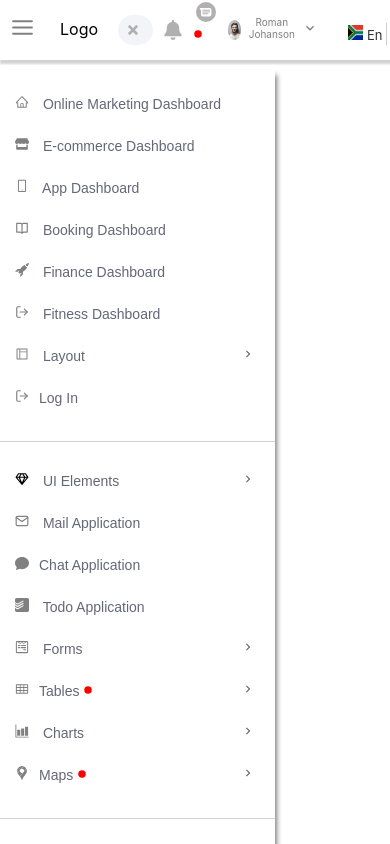
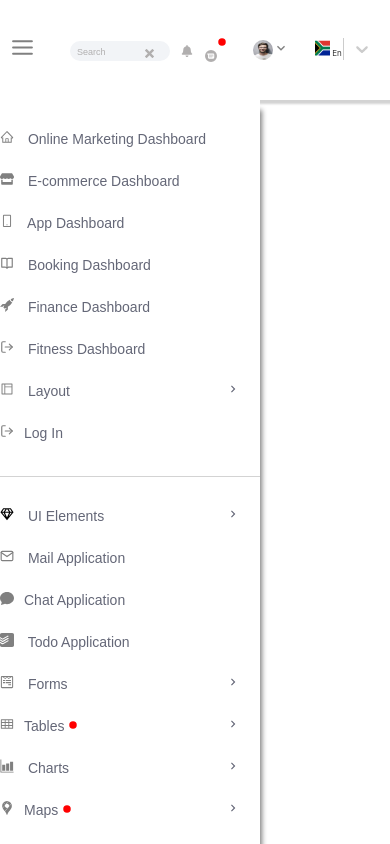
Before and after one commit to Zaibi727/Collection-of-Designs, a React (Create React App) app: page /teams in a window 390 px wide. Built offline with nearby package versions, Linux system fonts and the light colour scheme.

Commit message:
Update thirtyFirst.module.css

```diff
--- a/src/components/ThirtyFirst/thirtyFirst.module.css
+++ b/src/components/ThirtyFirst/thirtyFirst.module.css
@@ -316,7 +316,7 @@ box-shadow: 2px 2px 6px 5px lightgrey;
     margin-left: -15px;
 }
 
-@media only screen and (max-width: 768px){
+@media only screen and (max-width: 850px){
     .topBarWrapper{
         display: flex;
         justify-content: space-between;
@@ -354,7 +354,7 @@ box-shadow: 2px 2px 6px 5px lightgrey;
     .topbarDiv2 input{
         max-width: 150px;
         width: 100%;
-        padding: 7px 25px 7px 10px;
+        padding: 7px 30px 7px 10px;
     }
     .multi{
         font-size: 10px;
@@ -364,7 +364,7 @@ box-shadow: 2px 2px 6px 5px lightgrey;
         margin-top: 5px;
     }
     .topbarDiv4 button{
-        font-size: 20px;
+        font-size: 15px;
     }
     .topbarDiv5{
         display: flex;
@@ -428,3 +428,280 @@ box-shadow: 2px 2px 6px 5px lightgrey;
     font-weight: 500;
 }
 }
+@media only screen and (max-width: 600px){
+    .topBarWrapper{
+        display: flex;
+        justify-content: space-between;
+        align-items: center;
+        padding: 5px 10px;
+        width: 100%;
+        position: fixed;
+        height: 60px;
+       box-shadow: 2px 2px 2px 2px lightgrey;
+    }
+
+    .container{
+        width: 100%;
+        height: 100%;
+    }
+    .topbarDiv2{
+        margin-left: 10px !important;
+    }
+    .topbarDiv3{
+        margin-left:5px !important;
+    }
+    .topbarDiv4{
+        margin-left: 5px !important;
+    }
+    .topbarDiv5{
+        margin-left: 5px !important;
+    }
+    .topbarDiv6{
+        margin-left: 10px !important;
+    }
+
+    .hum{
+        font-size: 25px;
+        margin-right: 25px;
+    }
+    .topbarDiv2 input{
+        max-width: 120px;
+        width: 100%;
+        padding: 7px 35px 7px 7px;
+    }
+    .multi{
+        font-size: 10px;
+    }
+    .topbarDiv3 button{
+        font-size: 12px;
+    }
+    .topbarDiv4 button{
+        font-size: 12px;
+    }
+    .topbarDiv5{
+        display: flex;
+       align-items: center;
+    }
+    .topbarDiv5 img{
+        width: 20px;
+        height: 20px;
+    }
+    .topbarDiv5 p{
+        font-size: 10px;
+        margin-right: 4px;
+        margin-left: 4px;
+        display: none;
+        position: absolute;
+    }
+    .flagSelect{
+        width: 75px !important;
+        height: 30px !important;
+        display: flex;
+        font-size: 8px;
+        justify-content: space-between;
+        flex-direction: row;
+        margin-top: -10px;
+    }
+
+    .notificationDiv{
+        width: 150px;
+        margin-left: -100px;
+    }
+.NotiMessage{
+    display: flex;
+    justify-content: space-between;
+    padding: 10px 5px 10px 5px;
+}
+.NotiMessageDiv1{
+    display: flex;
+    text-align: left;
+}
+.NotiMessageDiv1 img{
+    width: 30px;
+    height: 30px;
+    border-radius: 50%;
+    margin-right: 7px;
+}
+.NotiMessageDiv1 p{
+    font-size: 10px;
+}
+.time{
+    font-size: 12px;
+}
+.teal{
+    color: teal;
+    font-size: 12px;
+}
+.noificationFooter{
+    border-top: 1px solid lightgray;
+    padding: 5px 10px;
+}
+.noificationFooter p{
+    font-size: 9px;
+    font-weight: 500;
+    color: teal;
+}
+.noificationHeader{
+    display: flex;
+    justify-content: space-between;
+    align-items: center;
+    padding: 4px  5px;
+    font-size: 9px;
+    font-weight: 400;
+}
+}
+@media only screen and (max-width: 450px){
+    .topBarWrapper{
+        display: flex;
+        justify-content: space-between;
+        align-items: unset;
+        padding: 5px 10px;
+        width: 100%;
+        position: fixed;
+        height: 100px;
+       box-shadow: 2px 2px 2px 2px lightgrey;
+    }
+
+    .Two{
+      display: flex;
+      flex-wrap: wrap;
+      width: 100%;
+  }
+  .logo{
+      display: none;
+      position: absolute;
+  }
+    .container{
+        width: 100%;
+        height: 100%;
+    }
+    .topbarDiv2{
+        margin-left: 10px !important;
+    }
+    .topbarDiv3{
+        margin-left:5px !important;
+    }
+    .topbarDiv4{
+        margin-left: 5px !important;
+    }
+    .topbarDiv5{
+        margin-left: 5px !important;
+    }
+    .topbarDiv6{
+        margin-left: 10px !important;
+    }
+
+    .hum{
+        font-size: 25px;
+        margin-right: 25px;
+    }
+    .topbarDiv2 input{
+        max-width: 100px;
+        height: 20px;
+        width: 100%;
+        padding: 7px 35px 7px 7px;
+    }
+    ::placeholder{
+        font-size: 9px;
+    }
+    .multi{
+        font-size: 9px;
+    }
+    .topbarDiv3 button{
+        font-size: 12px;
+    }
+    .topbarDiv4 button{
+        font-size: 12px;
+    }
+    .topbarDiv5{
+        display: flex;
+       align-items: center;
+    }
+    .topbarDiv5 img{
+        width: 20px;
+        height: 20px;
+    }
+    .topbarDiv5 p{
+        font-size: 10px;
+        margin-right: 4px;
+        margin-left: 4px;
+        display: none;
+        position: absolute;
+    }
+    .flagSelect{
+        width: 75px !important;
+        height: 30px !important;
+        display: flex;
+        font-size: 8px;
+        justify-content: space-between;
+        flex-direction: row;
+        margin-top: -10px;
+    }
+
+    .notificationDiv{
+        width: 150px;
+        margin-left: -100px;
+    }
+.NotiMessage{
+    display: flex;
+    justify-content: space-between;
+    padding: 10px 5px 10px 5px;
+}
+.NotiMessageDiv1{
+    display: flex;
+    text-align: left;
+}
+.NotiMessageDiv1 img{
+    width: 30px;
+    height: 30px;
+    border-radius: 50%;
+    margin-right: 7px;
+}
+.NotiMessageDiv1 p{
+    font-size: 10px;
+}
+.time{
+    font-size: 12px;
+}
+.teal{
+    color: teal;
+    font-size: 12px;
+}
+.noificationFooter{
+    border-top: 1px solid lightgray;
+    padding: 5px 10px;
+}
+.noificationFooter p{
+    font-size: 9px;
+    font-weight: 500;
+    color: teal;
+}
+.noificationHeader{
+    display: flex;
+    justify-content: space-between;
+    align-items: center;
+    padding: 4px  5px;
+    font-size: 9px;
+    font-weight: 400;
+}
+.largSidebarWrapper{
+    position: absolute;
+    top: 65px;
+    left: -15px;
+    width: 280px;
+    height: calc(100vh - 65px);
+    background-color: rgb(255, 255, 255);
+    text-align: left;
+    overflow: auto;
+    box-shadow: 2px 10px 5px gray;
+}
+.smallbarWrapper{
+    position: absolute;
+    top: 65px;
+    left: -15px;
+    width: 70px;
+    height: calc(100vh - 65px);
+    text-align: center;
+    box-shadow: 2px 10px 5px gray;
+}
+}
```
